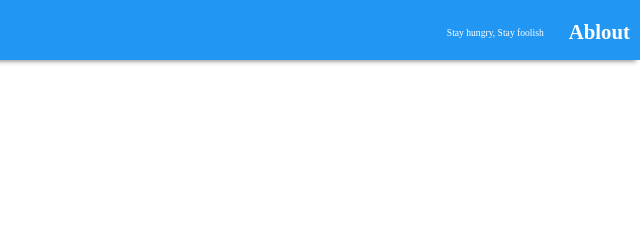
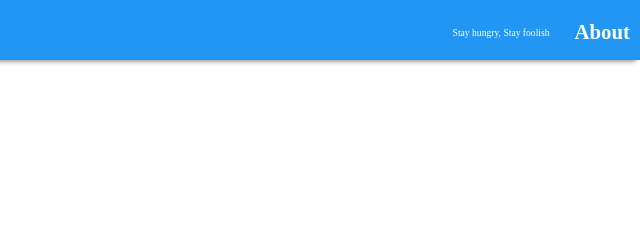
Before and after one commit to Tonyce/ttang-blog-archive, a website: page index.html in a window 1280 px wide. Shown: the top 240 px of the page, 640-1280 px from the left. Drawn offline with nearby package versions, Linux system fonts and the light colour scheme; no server answers.

Commit message:
ablout -> about

```diff
--- a/index.html
+++ b/index.html
@@ -407,7 +407,7 @@
 	    </div>
 
 	    <div id="about" onclick="about()">
-	    	Ablout
+	    	About
 	    </div>
 
 	    <div id="stay" >
```
